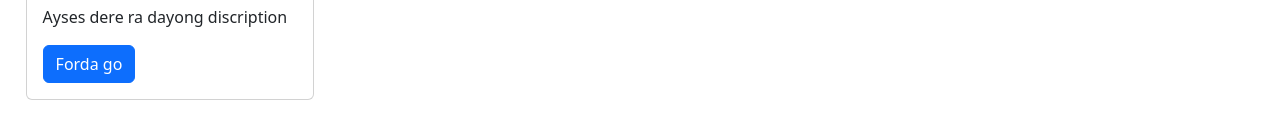
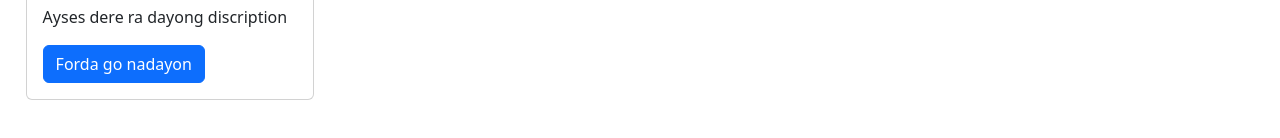
Before and after one commit to NANIIIIIIIIIIIIIIII/dev-home, a plain HTML site: page index.html in a window 1280 px wide. Shown: the part 340-478 px from the top of the page. Drawn offline with nearby package versions, Linux system fonts and the light colour scheme.

Commit message:
Added something

```diff
--- a/index.html
+++ b/index.html
@@ -48,7 +48,7 @@
         <div class="card-body">
           <h5 class="Card Title">Totorro</h5>
           <p class="card-text">Ayses dere ra dayong discription</p>
-          <a href="#" class="btn btn-primary">Forda go</a>
+          <a href="#" class="btn btn-primary">Forda go nadayon</a>
         </div>
       </div>
 
```
